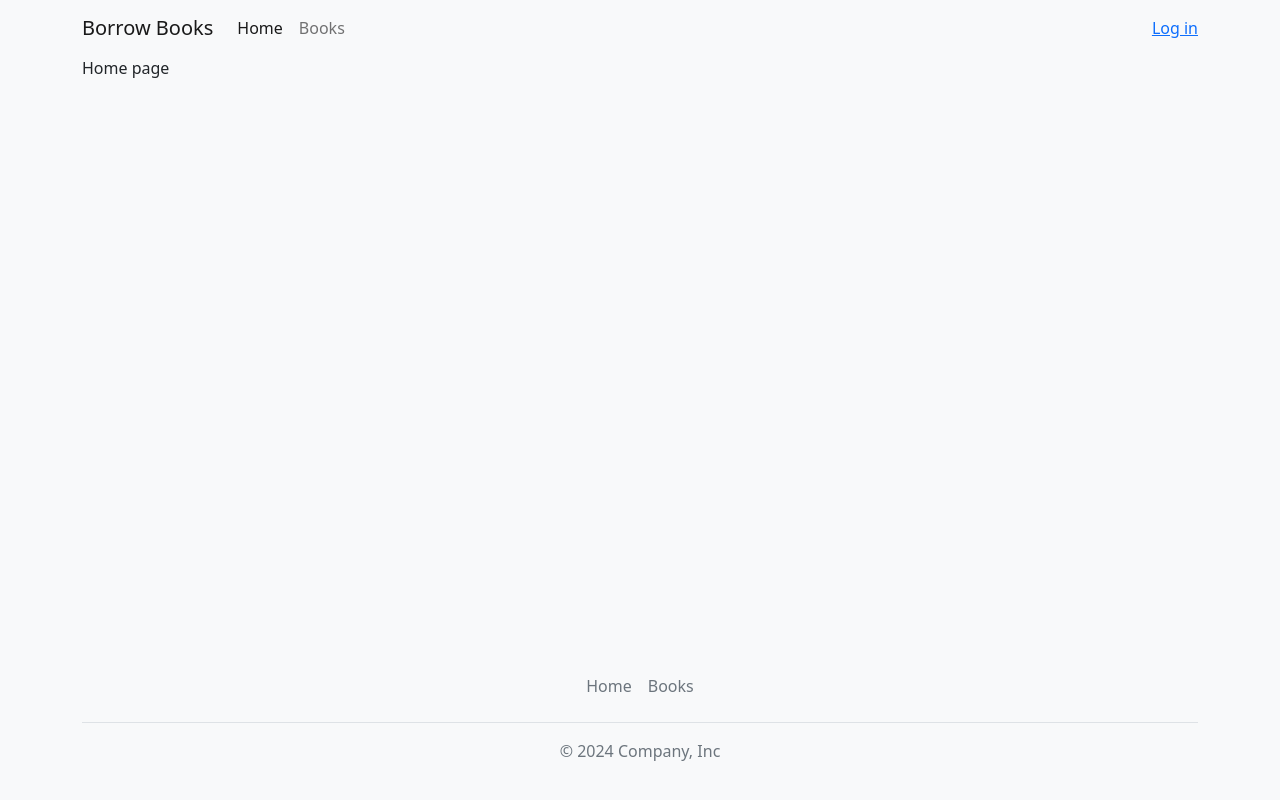
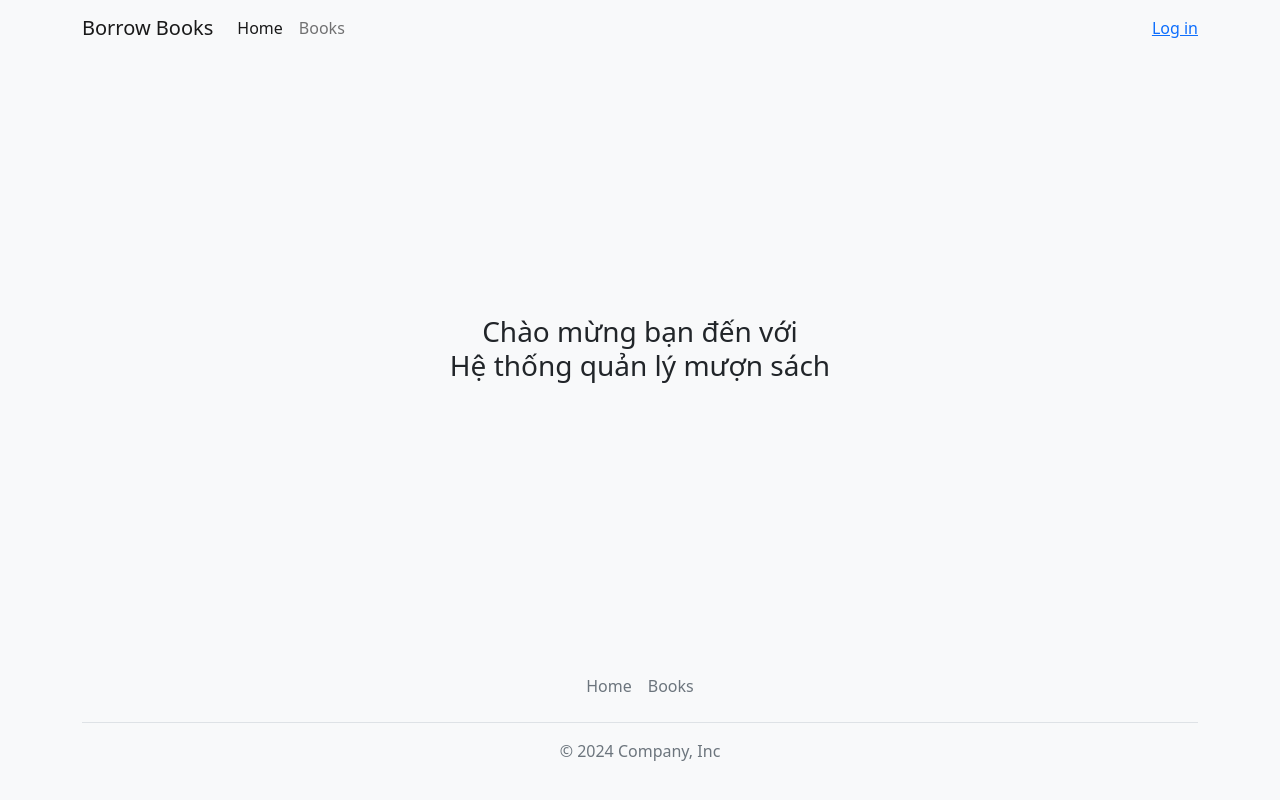
Before and after one commit to HieuB2111841/borrow_books, a Vue app in the folder client/: page / in a window 1280 px wide. Built offline with nearby package versions, Linux system fonts and the light colour scheme.

Commit message:
create simple home page

```diff
--- a/client/src/components/profile/ProfileInfo.vue
+++ b/client/src/components/profile/ProfileInfo.vue
@@ -36,7 +36,7 @@
         <div class="row mb-3">
           <div class="col-md-6">
             <strong>Ngày sinh:</strong>
-            <p>{{ user.birthday }}</p>
+            <p>{{ user.birthday.split('T')[0] }}</p>
           </div>
           <div class="col-md-6">
             <strong>Giới tính:</strong>
--- a/client/src/views/HomePage.vue
+++ b/client/src/views/HomePage.vue
@@ -1,6 +1,9 @@
 <template>
-  <div class="container page">
-    <p> Home page </p>
+  <div class="container page d-flex justify-content-center align-items-center">
+    <h3 class="text-center">
+      <div>Chào mừng bạn đến với </div>
+      <div>Hệ thống quản lý mượn sách</div>
+    </h3>
   </div>
 </template>
 
```
